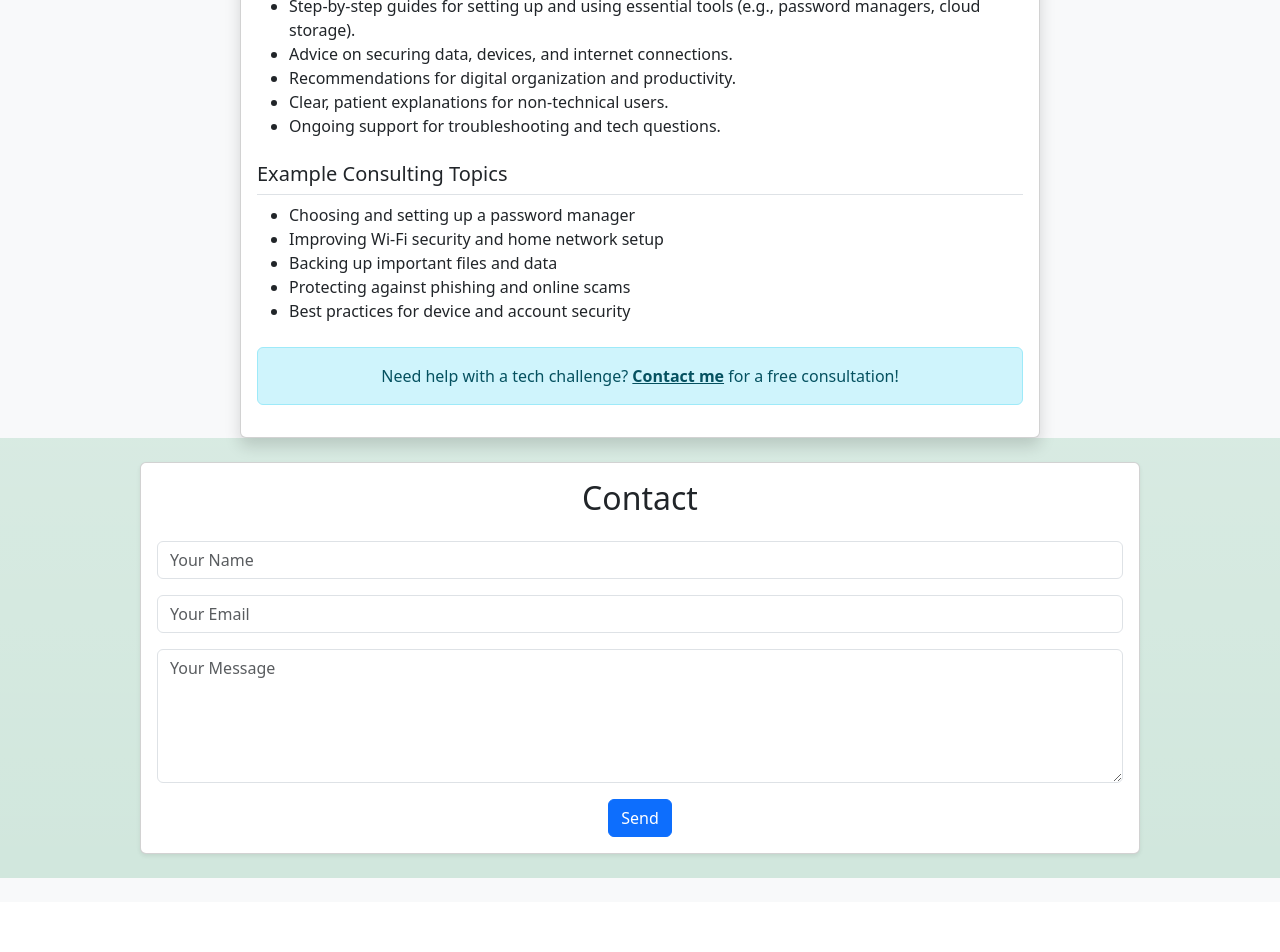
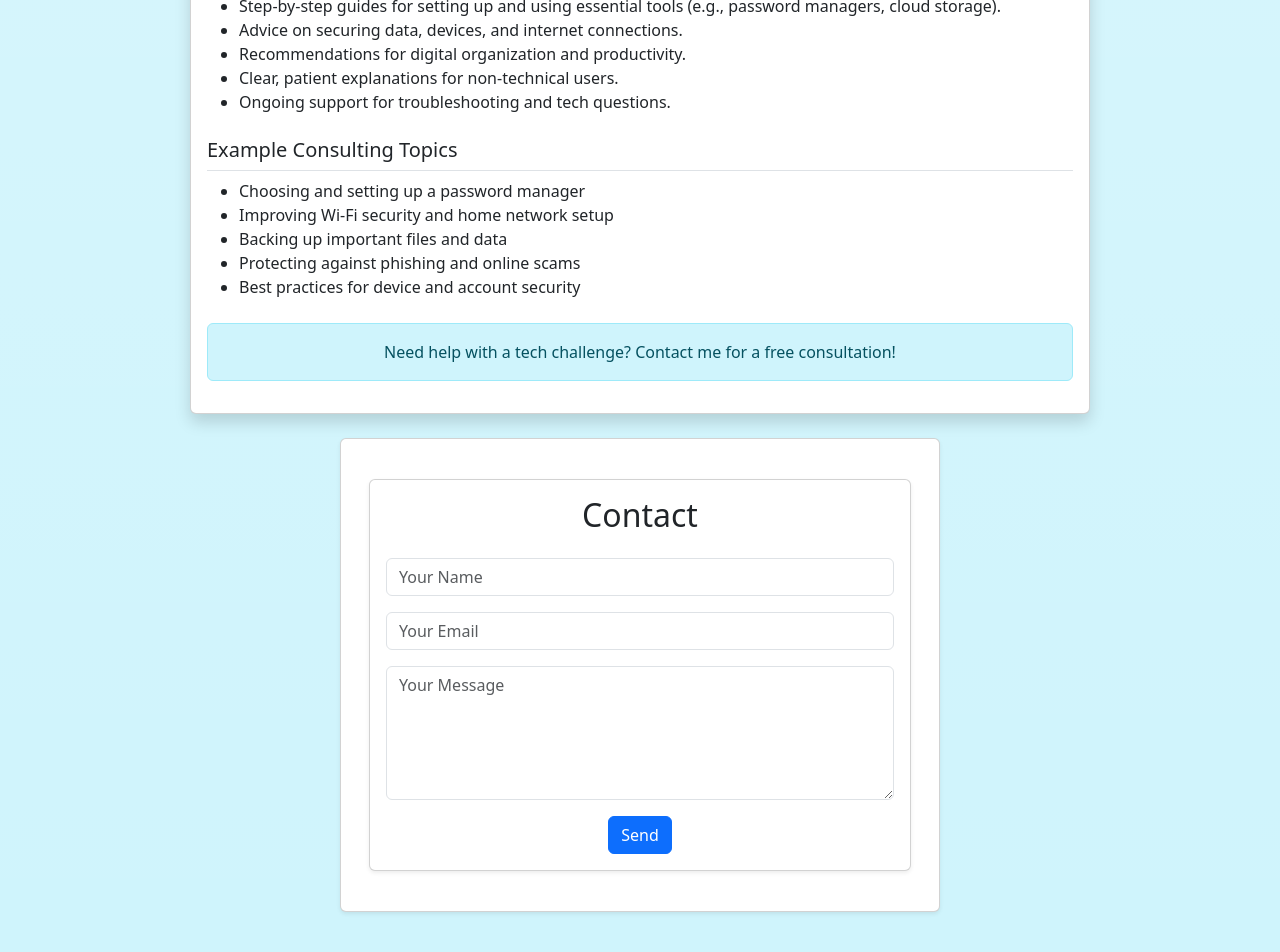
Before and after one commit to PinkSquacht/portfolio, a React (Vite) app: page /consulting in a window 1280 px wide. Shown: the part 270-1222 px from the top of the page. Before the commit the page ends 1172 px from the top, so only its background shows below. Built offline with nearby package versions, Linux system fonts and the light colour scheme.

Commit message:
Made some changes to Contact, Consulting, and Navbar.

```diff
--- a/src/components/Consulting.jsx
+++ b/src/components/Consulting.jsx
@@ -4,9 +4,9 @@ import Contact from './Contact'
 
 function Consulting() {
   return (
-    <section className="bg-light w-100 py-4">
+    <section className="bg-info-subtle bg-gradient w-100 min-vh-100 py-4" style={{ marginBottom: 0 }}>
       <div className="container">
-        <div className="card shadow mx-auto" style={{ maxWidth: 800 }}>
+        <div className="card shadow mx-auto mb-4" style={{ maxWidth: 900 }}>
           <div className="card-body">
             <h1 className="mb-4 text-center">Consulting</h1>
             <p className="lead text-center mb-4">
@@ -33,12 +33,16 @@ function Consulting() {
               </ul>
             </section>
             <div className="alert alert-info text-center">
-              Need help with a tech challenge? <a href="/contact" className="alert-link">Contact me</a> for a free consultation!
+              Need help with a tech challenge? Contact me for a free consultation!
             </div>
           </div>
         </div>
+        <div className="card shadow-sm mx-auto mb-4" style={{ maxWidth: 600, background: 'white' }}>
+          <div className="card-body">
+            <Contact />
+          </div>
+        </div>
       </div>
-      <Contact />
     </section>
   )
 }
--- a/src/components/Contact.jsx
+++ b/src/components/Contact.jsx
@@ -15,7 +15,7 @@ const Contact = () => {
   };
 
   return (
-   <section className="bg-success-subtle bg-gradient w-100 py-4">
+   <section className="bg-white-subtle bg-gradient w-100 py-4">
     <div className="container">
       <div className="card shadow-sm mx-auto" style={{ maxWidth: 1000 }}>
         <div className="card-body text-center">
--- a/src/components/Resume.jsx
+++ b/src/components/Resume.jsx
@@ -3,7 +3,7 @@ import React from 'react'
 
 function Resume() {
   return (
-    <section className="bg-light w-100 py-4">
+    <section className="bg-info-subtle bg-gradient w-100 py-4">
       <div className="container">
         <div className="card shadow mx-auto" style={{ maxWidth: 900 }}>
           <div className="card-body">
```
